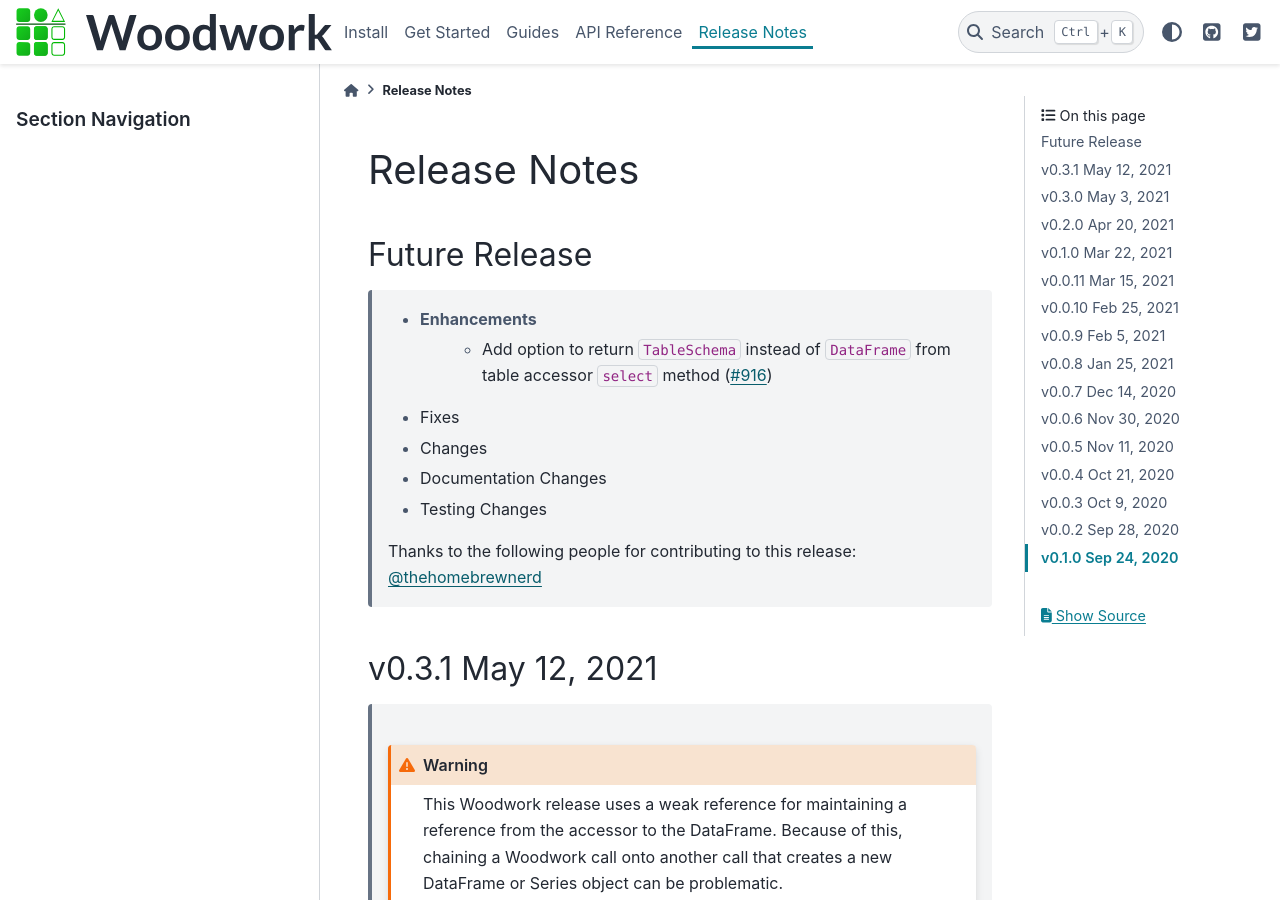
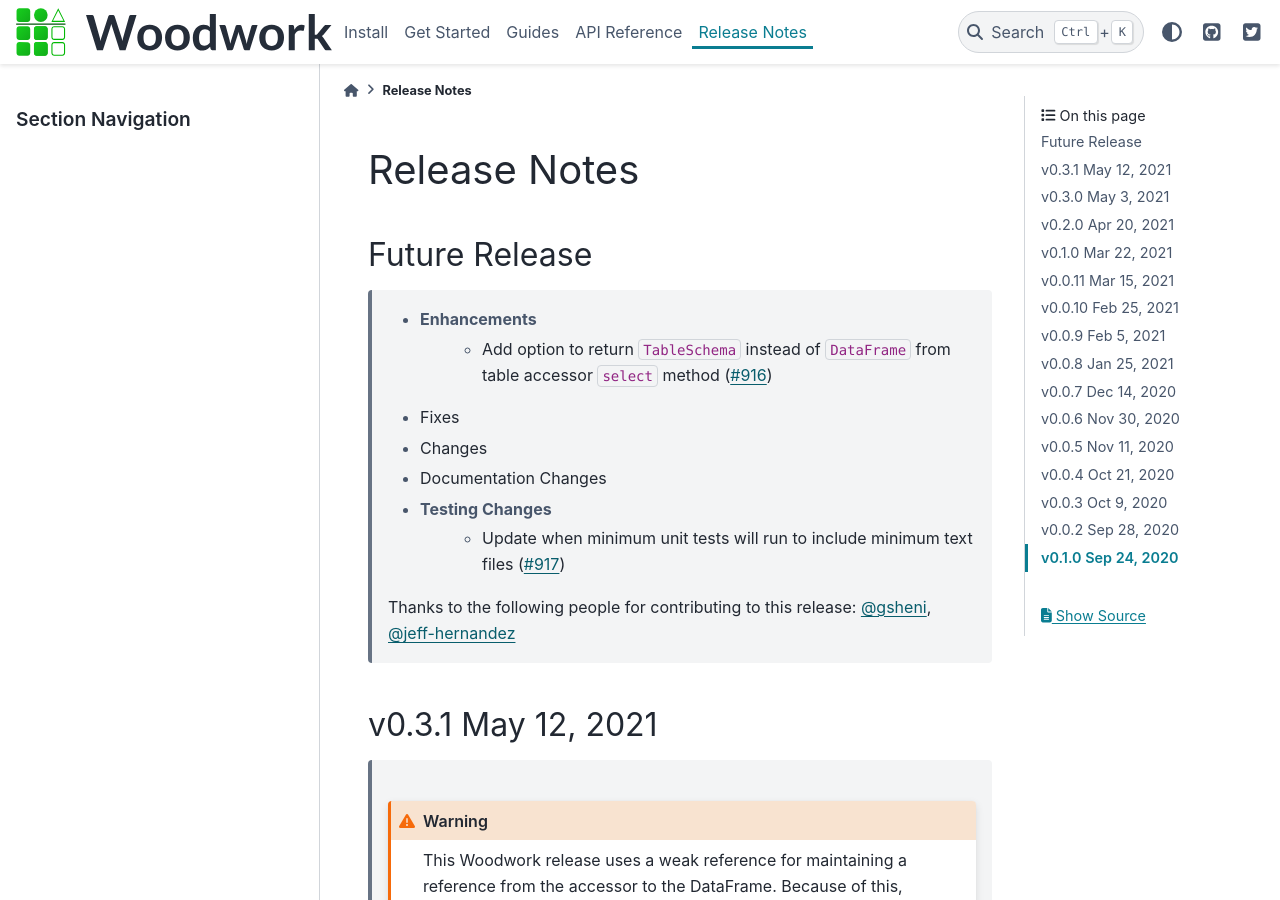
Before and after one commit to alteryx/woodwork, a Sphinx documentation site: the page built from docs/source/release_notes.rst, in a window 1280 px wide and 900 px high. Built offline with Sphinx 7.4.7 and the PyData theme 0.15.4, drawn with Linux system fonts in a browser that asks for light colours; comment, search, counter and statistics services are not loaded.

Commit message:
Update release_notes.rst

```diff
--- a/docs/source/release_notes.rst
+++ b/docs/source/release_notes.rst
@@ -11,9 +11,10 @@
     * Changes
     * Documentation Changes
     * Testing Changes
+        * Update when minimum unit tests will run to include minimum text files (:pr:`917`)
 
     Thanks to the following people for contributing to this release:
-    :user:`thehomebrewnerd`
+    :user:`gsheni`, :user:`jeff-hernandez`
 
 
 v0.3.1 May 12, 2021
```
